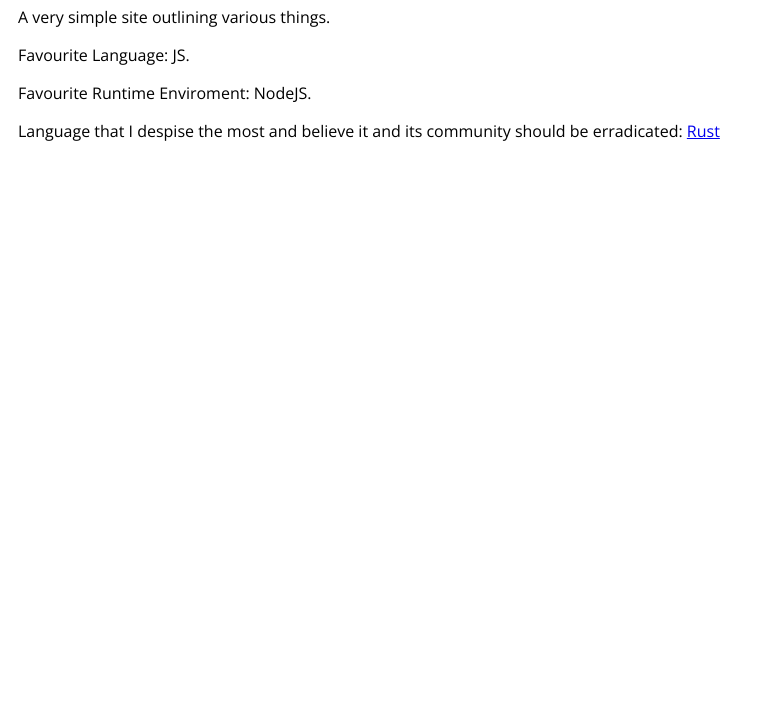
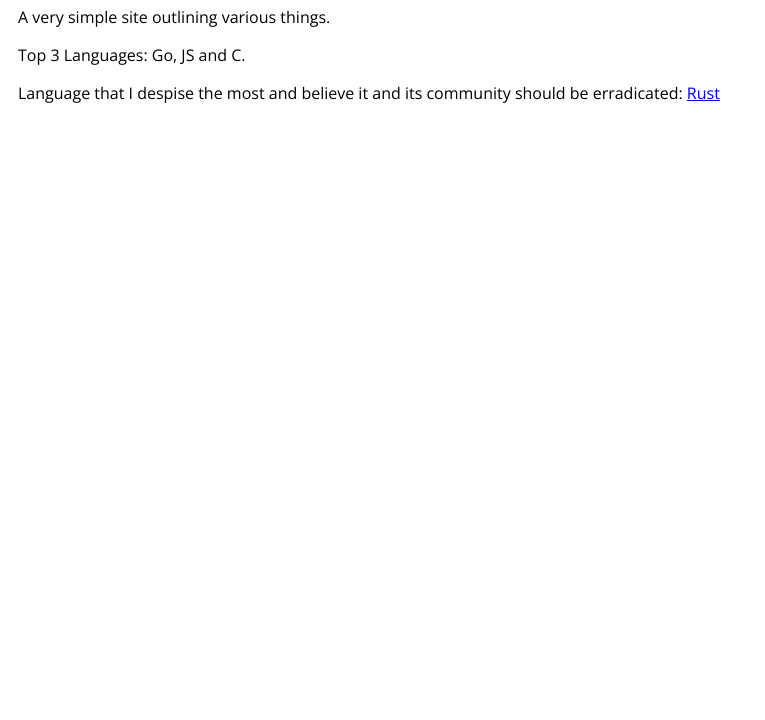
Before and after one commit to tomlister/tomlister.github.io, a plain HTML site: page index.html in a window 1280 px wide. Shown: the part 80-800 px from the top of the page, without its empty margins (0-765 px from the left). Drawn offline with nearby package versions, Linux system fonts and the light colour scheme.

Commit message:
minor edit

```diff
--- a/index.html
+++ b/index.html
@@ -7,7 +7,7 @@
   <body>
     <div id="mdc"></div>
     <script>
-      var md = "#Tom Lister \n A very simple site outlining various things. \n\n\n Favourite Language: JS. \n\n\n Favourite Runtime Enviroment: NodeJS. \n\n\n Language that I despise the most and believe it and its community should be erradicated: [Rust](https://www.rust-lang.org)";
+      var md = "#Tom Lister \n A very simple site outlining various things. \n\n\n Top 3 Languages: Go, JS and C. \n\n\n \n\n\n Language that I despise the most and believe it and its community should be erradicated: [Rust](https://www.rust-lang.org)";
       function Viewer(mdc) {
         mdc.innerHTML = markdown.toHTML(md);
       }
```
